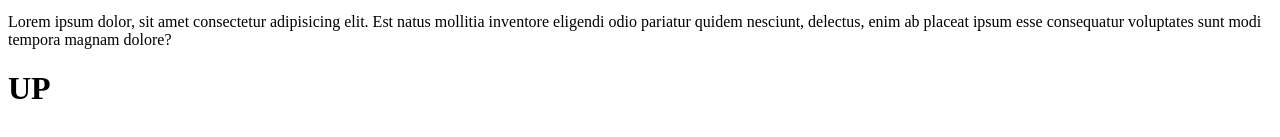
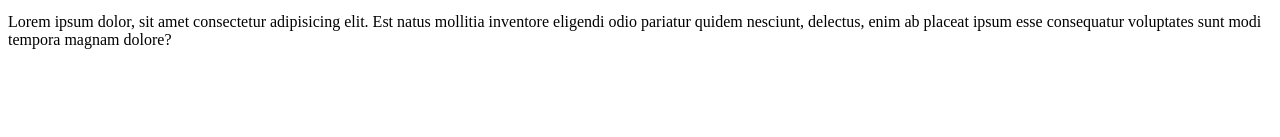
Before and after one commit to Antonio-Matheus-Follone-Graca/Ola-Mundo, a plain HTML site: page site-exemplo/index.html in a window 1280 px wide. Shown: the part 137-274 px from the top of the page. Drawn offline with Linux system fonts and the light colour scheme.

Commit message:
Update index.html

```diff
--- a/site-exemplo/index.html
+++ b/site-exemplo/index.html
@@ -13,6 +13,6 @@
         <p>
             Lorem ipsum dolor, sit amet consectetur adipisicing elit. Est natus mollitia inventore eligendi odio pariatur quidem nesciunt, delectus, enim ab placeat ipsum esse consequatur voluptates sunt modi tempora magnam dolore?
         </p>
-        <h1>UP </h1>
+
     </body>
 </html>
```
